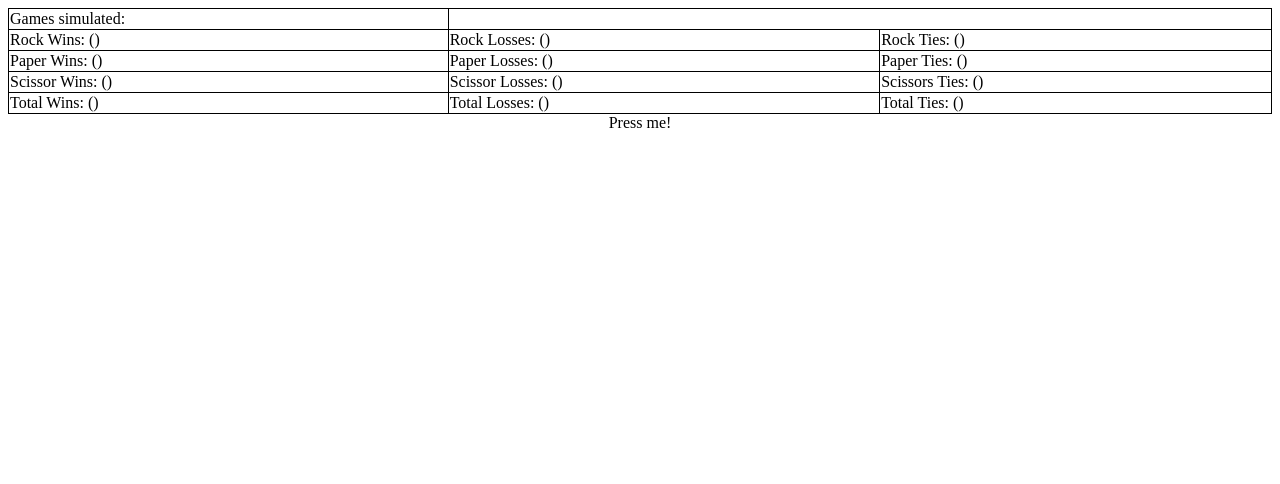
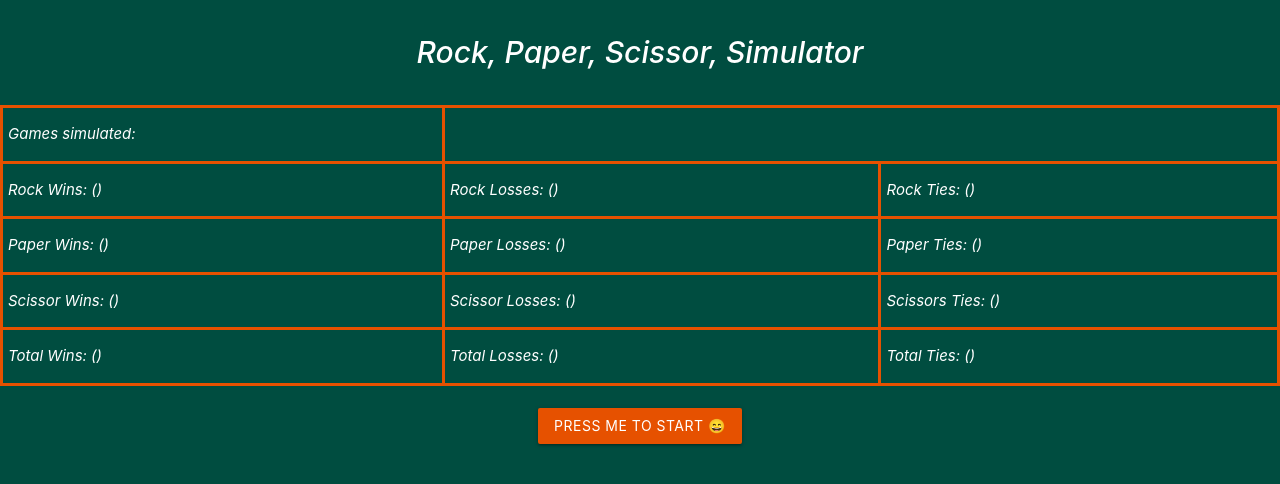
Before and after one commit to jsdelivrbot/RockPaperScissors, a plain HTML site: page index.html in a window 1280 px wide. Drawn offline with nearby package versions, Linux system fonts and the light colour scheme.

Commit message:
Final Stage!

```diff
--- a/index.html
+++ b/index.html
@@ -1,13 +1,9 @@
 <!DOCTYPE html>
 <html>
 <head>
-	<title></title>
-	<style>
-table, th, td {
-    border: 1px solid black;
-    border-collapse: collapse;
-}
-</style>
+ <link href="https://fonts.googleapis.com/icon?family=Material+Icons" rel="stylesheet">
+ <link rel="stylesheet" href="https://cdnjs.cloudflare.com/ajax/libs/materialize/0.97.1/css/materialize.min.css">
+<script src="https://cdnjs.cloudflare.com/ajax/libs/materialize/0.97.1/js/materialize.min.js"></script>
 <script src="https://code.jquery.com/jquery-2.1.4.min.js"> </script>
 <script>
 function LetsGo() {
@@ -18,11 +14,33 @@ $.getScript("https://rawgit.com/PenguinGovernor/RockPaperScissors/master/new_ana
 });
 
 }
+</script>
 
+<style>
+body {
+	background-color: #004d40;
+}
 
-</script>
+table, th, td {
+    border: 3px solid #e65100;
+    border-collapse: collapse;
+    color: white;
+    font-style: italic;
+}
+
+#uhhidk{
+	color: white;
+	font-size: 2em;
+}
+</style>
+
+	<title>Simulator &#128516;</title>
 </head>
 <body>
+<div align="center">
+	<p id="uhhidk"> <strong> <em> Rock, Paper, Scissor, Simulator </em></strong></p>
+</div>
+
 <div align=center>
 <table style="width:100%">
 	<tr>
@@ -50,8 +68,9 @@ $.getScript("https://rawgit.com/PenguinGovernor/RockPaperScissors/master/new_ana
 </tr>
 </table>
 </div>
+<br>
 <div align="center">
-<a onclick="LetsGo();"> Press me!</a>
+<a class="waves-effect waves-light btn orange darken-4"  onclick="LetsGo()">Press Me To Start &#128516;</a>
 </div>
 </body>
 </html>
--- a/new_analysis.js
+++ b/new_analysis.js
@@ -190,13 +190,13 @@ function Rename(element) {
 							ScissorsTiesHTML.innerHTML = "Scissors Ties: "+ScissorsTies+" ("+ScissorsTiesPercent+")";
 							break;
 		case WinsHTML:
-							WinsHTML.innerHTML = "Wins: "+Wins+" ("+WinsPercent+")";
+							WinsHTML.innerHTML = "Total Wins: "+Wins+" ("+WinsPercent+")";
 							break;
 		case LossesHTML:
-							LossesHTML.innerHTML = "Losses: "+Losses+" ("+LossesPercent+")";
+							LossesHTML.innerHTML = "Total Losses: "+Losses+" ("+LossesPercent+")";
 							break;
 		case TiesHTML:
-							TiesHTML.innerHTML = "Ties: "+Ties+" ("+TiesPercent+")";
+							TiesHTML.innerHTML = "Total Ties: "+Ties+" ("+TiesPercent+")";
 							break;
 		case AmountOfGamesHTML:
 							AmountOfGamesHTML.innerHTML = "Games simulated: "+Simulations;
```
